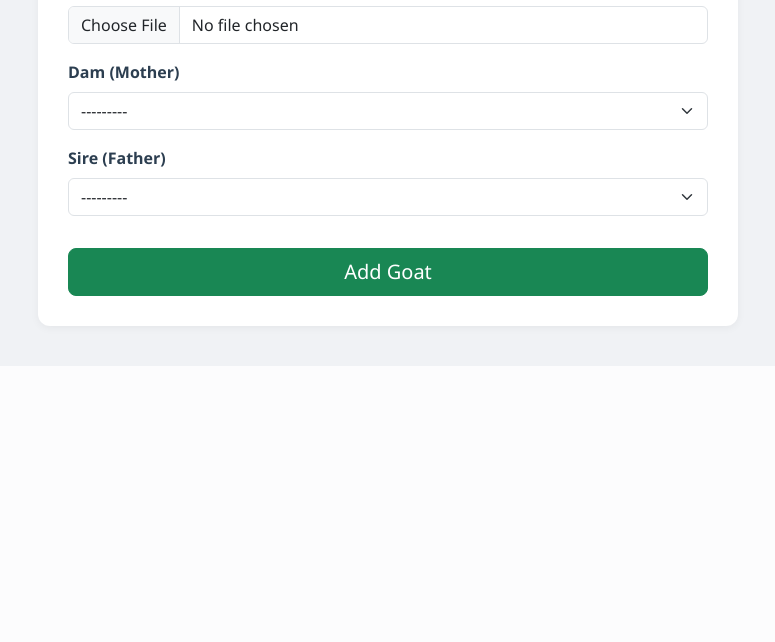
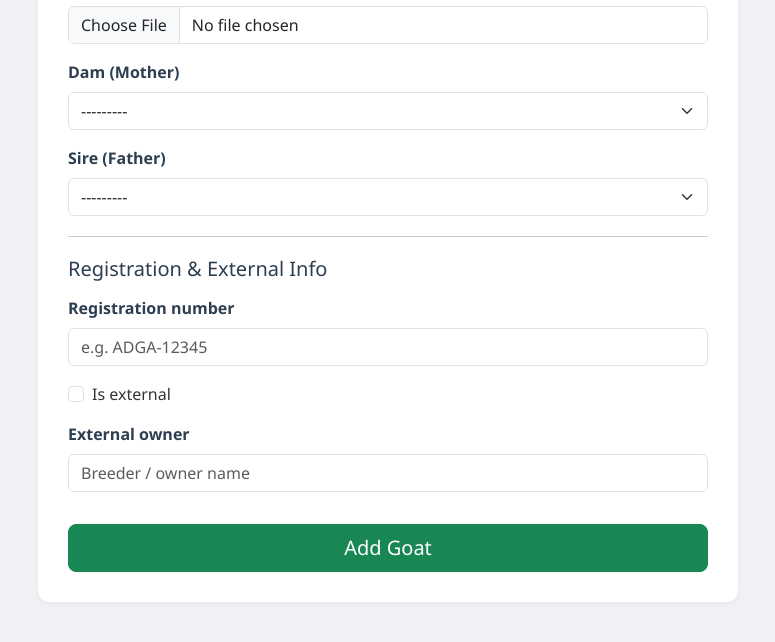
Before and after one commit to chrisdfennell/goatos, a Django app: page /add-goat/ in a window 1280 px wide. Shown: the part 982-1624 px from the top of the page, without its empty margins (252-1027 px from the left). Before the commit the page ends 1316 px from the top, so only its background shows below. Run offline with Django 5.2, Linux system fonts and the light colour scheme; data comes from the database, SQL or seed files in the repository; data that the repository does not hold is empty.

Commit message:
Add external sire/dam support with registration numbers
Allow tracking of sires and dams from other breeders for pedigree
purposes. External goats are flagged and excluded from herd counts
and dashboard listings but appear in sire/dam dropdowns.

- Add is_external, registration_number, external_owner fields to Goat
- Filter external goats from all herd views and dashboard counts
- Show registration numbers and EXT badges in pedigree tree
- Add External Goats list page with kid count per entry
- Update stall card, add/edit form, and nav with new fields
- Include registration info in CSV exports

Co-Authored-By: Claude Opus 4.6 <noreply@anthropic.com>

```diff
--- a/farm/forms.py
+++ b/farm/forms.py
@@ -27,7 +27,7 @@ class PinForm(forms.Form):
 class GoatForm(forms.ModelForm):
     class Meta:
         model = Goat
-        fields = ['name', 'breed', 'gender', 'birthdate', 'age', 'is_fainting', 'status', 'bio', 'image', 'dam', 'sire']
+        fields = ['name', 'breed', 'gender', 'birthdate', 'age', 'is_fainting', 'status', 'bio', 'image', 'dam', 'sire', 'registration_number', 'is_external', 'external_owner']
         widgets = {
             'birthdate': forms.DateInput(attrs={'type': 'date', 'class': 'form-control'}),
             'name': forms.TextInput(attrs={'class': 'form-control', 'placeholder': 'Goat name'}),
@@ -40,4 +40,22 @@ class GoatForm(forms.ModelForm):
             'dam': forms.Select(attrs={'class': 'form-select'}),
             'sire': forms.Select(attrs={'class': 'form-select'}),
             'is_fainting': forms.CheckboxInput(attrs={'class': 'form-check-input'}),
+            'registration_number': forms.TextInput(attrs={'class': 'form-control', 'placeholder': 'e.g. ADGA-12345'}),
+            'is_external': forms.CheckboxInput(attrs={'class': 'form-check-input'}),
+            'external_owner': forms.TextInput(attrs={'class': 'form-control', 'placeholder': 'Breeder / owner name'}),
         }
+
+    def __init__(self, *args, **kwargs):
+        super().__init__(*args, **kwargs)
+        for field_name in ['dam', 'sire']:
+            field = self.fields[field_name]
+            field.label_from_instance = self._goat_label
+
+    @staticmethod
+    def _goat_label(obj):
+        label = obj.name
+        if obj.registration_number:
+            label += f" — {obj.registration_number}"
+        if obj.is_external:
+            label += " (External)"
+        return label
--- a/farm/models.py
+++ b/farm/models.py
@@ -42,6 +42,11 @@ class Goat(models.Model):
     # Pedigree Fields
     dam = models.ForeignKey('self', null=True, blank=True, on_delete=models.SET_NULL, related_name='kids_dam', verbose_name="Dam (Mother)")
     sire = models.ForeignKey('self', null=True, blank=True, on_delete=models.SET_NULL, related_name='kids_sire', verbose_name="Sire (Father)")
+
+    # External / Registration Fields
+    is_external = models.BooleanField(default=False)
+    registration_number = models.CharField(max_length=100, blank=True)
+    external_owner = models.CharField(max_length=200, blank=True)
 
     def __str__(self):
         return f"{self.name} ({self.status})"
--- a/farm/templates/farm/add_goat.html
+++ b/farm/templates/farm/add_goat.html
@@ -19,6 +19,10 @@
         <form method="POST" enctype="multipart/form-data">
             {% csrf_token %}
             {% for field in form %}
+                {% if field.name == 'registration_number' %}
+                <hr style="margin: 20px 0;">
+                <h5 style="color:#2c3e50; margin-bottom:15px;">Registration &amp; External Info</h5>
+                {% endif %}
                 <div class="mb-3">
                     {% if field.field.widget.input_type == 'checkbox' %}
                     <div class="form-check">
@@ -33,7 +37,7 @@
                     {% for error in field.errors %}<div class="text-danger small">{{ error }}</div>{% endfor %}
                 </div>
             {% endfor %}
-            <button type="submit" class="btn btn-success btn-lg w-100 mt-3">Add Goat</button>
+            <button type="submit" class="btn btn-success btn-lg w-100 mt-3">{% if form.instance.pk %}Save Changes{% else %}Add Goat{% endif %}</button>
         </form>
     </div>
 </div>
--- a/farm/templates/farm/base.html
+++ b/farm/templates/farm/base.html
@@ -78,6 +78,7 @@
                         <a href="{% url 'suppliers_dashboard' %}" class="dropdown-item-custom">🏪 Suppliers</a>
                         <a href="{% url 'activity_feed' %}" class="dropdown-item-custom">📜 Activity Feed</a>
                         <a href="{% url 'map_dashboard' %}" class="dropdown-item-custom">🗺️ Full Map</a>
+                        <a href="{% url 'external_goats' %}" class="dropdown-item-custom">🔗 External Goats</a>
                     </div>
                 </div>
 
@@ -177,6 +178,7 @@
         <a href="{% url 'suppliers_dashboard' %}">🏪 Suppliers</a>
         <a href="{% url 'activity_feed' %}">📜 Activity Feed</a>
         <a href="{% url 'map_dashboard' %}">🗺️ Full Map</a>
+        <a href="{% url 'external_goats' %}">🔗 External Goats</a>
         <hr>
         <a href="#" role="button" data-action="open-settings">⚙️ Settings</a>
         <a href="{% url 'pin_logout' %}">🔒 Lock</a>
--- a/farm/views.py
+++ b/farm/views.py
@@ -55,7 +55,7 @@ def index(request):
     context = get_common_context()
     farm_settings = context['farm_settings']
 
-    goats = Goat.objects.all()
+    goats = Goat.objects.filter(is_external=False)
     grazing_areas = GrazingArea.objects.all()
     vets = Vet.objects.all()
     today = timezone.now().date()
@@ -211,7 +211,7 @@ def milk_dashboard(request):
     thirty_days_ago = timezone.now().date() - timedelta(days=30)
     monthly_logs = logs.filter(date__gte=thirty_days_ago)
     total_30_days = monthly_logs.aggregate(Sum('amount'))['amount__sum'] or 0
-    goats = Goat.objects.all()
+    goats = Goat.objects.filter(is_external=False)
 
     context = get_common_context()
     context.update({
@@ -287,7 +287,7 @@ def finance_dashboard(request):
     month_income = transactions.filter(type='Income', date__gte=current_month_start).aggregate(Sum('amount'))['amount__sum'] or 0
     month_expense = transactions.filter(type='Expense', date__gte=current_month_start).aggregate(Sum('amount'))['amount__sum'] or 0
 
-    goats = Goat.objects.all().order_by('name')
+    goats = Goat.objects.filter(is_external=False).order_by('name')
     suppliers = Supplier.objects.all().order_by('name')
 
     context = get_common_context()
@@ -305,7 +305,7 @@ def finance_dashboard(request):
 
 def weight_dashboard(request):
     recent_weights = WeightLog.objects.select_related('goat').order_by('-date')[:20]
-    goats = Goat.objects.all()
+    goats = Goat.objects.filter(is_external=False)
     context = get_common_context()
     context.update({'recent_weights': recent_weights, 'goats': goats})
     return render(request, 'farm/weight.html', context)
@@ -428,7 +428,7 @@ def medicine_dashboard(request):
 
     meds = Medicine.objects.all().order_by('expiration_date')
     schedules = MedicalSchedule.objects.select_related('goat').all()
-    goats = Goat.objects.all()
+    goats = Goat.objects.filter(is_external=False)
     context = get_common_context()
     context.update({'meds': meds, 'schedules': schedules, 'goats': goats})
     return render(request, 'farm/medicine.html', context)
@@ -468,7 +468,7 @@ def crm_dashboard(request):
 
     customers = Customer.objects.all().order_by('name')
     waiting_list = WaitingList.objects.filter(status='Active').order_by('-date_added')
-    goats = Goat.objects.all()
+    goats = Goat.objects.filter(is_external=False)
 
     context = get_common_context()
     context.update({
@@ -829,7 +829,7 @@ def sales_list(request):
     )
     pending_revenue = (pending_agg['total_price'] or 0) - (pending_agg['total_deposits'] or 0)
     customers = Customer.objects.all().order_by('name')
-    goats = Goat.objects.all()
+    goats = Goat.objects.filter(is_external=False)
     context = get_common_context()
     context.update({
         'sales': sales,
@@ -919,7 +919,7 @@ def export_goats_csv(request):
     response = HttpResponse(content_type='text/csv')
     response['Content-Disposition'] = 'attachment; filename="goats_export.csv"'
     writer = csv.writer(response)
-    writer.writerow(['Name', 'Breed', 'Gender', 'Status', 'Birthdate', 'Age', 'Is Fainting', 'Dam', 'Sire', 'Bio'])
+    writer.writerow(['Name', 'Breed', 'Gender', 'Status', 'Birthdate', 'Age', 'Is Fainting', 'Dam', 'Sire', 'Registration #', 'External', 'External Owner', 'Bio'])
     for goat in Goat.objects.select_related('dam', 'sire').all():
         writer.writerow([
             goat.name, goat.breed, goat.gender,
@@ -927,6 +927,9 @@ def export_goats_csv(request):
             goat.is_fainting,
             goat.dam.name if goat.dam else '',
             goat.sire.name if goat.sire else '',
+            goat.registration_number,
+            goat.is_external,
+            goat.external_owner,
             goat.bio
         ])
     return response
@@ -1289,6 +1292,20 @@ def delete_grazing_area(request, area_id):
 
 
 # =====================================================
+# EXTERNAL GOATS
+# =====================================================
+
+def external_goats(request):
+    """List of external goats used for pedigree tracking."""
+    context = get_common_context()
+    goats = Goat.objects.filter(is_external=True).order_by('name')
+    for goat in goats:
+        goat.kid_count = Goat.objects.filter(Q(dam=goat) | Q(sire=goat)).distinct().count()
+    context['goats'] = goats
+    return render(request, 'farm/external_goats.html', context)
+
+
+# =====================================================
 # DEDICATED MAP PAGE + KML EXPORT
 # =====================================================
 
@@ -1296,7 +1313,7 @@ def map_dashboard(request):
     """Dedicated full-screen map page with all tools and collapsible panels."""
     context = get_common_context()
     today = timezone.now().date()
-    goats = Goat.objects.all()
+    goats = Goat.objects.filter(is_external=False)
     grazing_areas = GrazingArea.objects.all()
 
     areas_list = []
@@ -1399,7 +1416,7 @@ def export_grazing_areas_kml(request):
 # =====================================================
 
 def analytics_dashboard(request):
-    goats = Goat.objects.all()
+    goats = Goat.objects.filter(is_external=False)
     today = timezone.now().date()
 
     # Breed distribution
@@ -1839,7 +1856,7 @@ def activity_feed(request):
 # =====================================================
 
 def cost_analysis(request):
-    goats = Goat.objects.all()
+    goats = Goat.objects.filter(is_external=False)
     analysis = []
 
     for goat in goats:
--- a/goatos/urls.py
+++ b/goatos/urls.py
@@ -20,7 +20,8 @@ urlpatterns = [
     path('medicine/', views.medicine_dashboard, name='medicine_dashboard'),
     path('crm/', views.crm_dashboard, name='crm_dashboard'),
     path('sales/', views.sales_list, name='sales_list'),
-    path('tools/', views.tools_dashboard, name='tools_dashboard'), # NEW
+    path('tools/', views.tools_dashboard, name='tools_dashboard'),
+    path('external-goats/', views.external_goats, name='external_goats'),
 
     # Settings & Updates
     path('update_settings/', views.update_settings, name='update_settings'),
```
Also changed, not shown: farm/templates/farm/external_goats.html (added, +105 -0 lines), farm/templates/farm/goat_detail.html (+9 -6 lines), farm/templates/farm/stall_card.html (+8 -2 lines), farm/migrations/0027_goat_external_owner_goat_is_external_and_more.py (added). Lines whose indentation alone changed are shown as unchanged.
